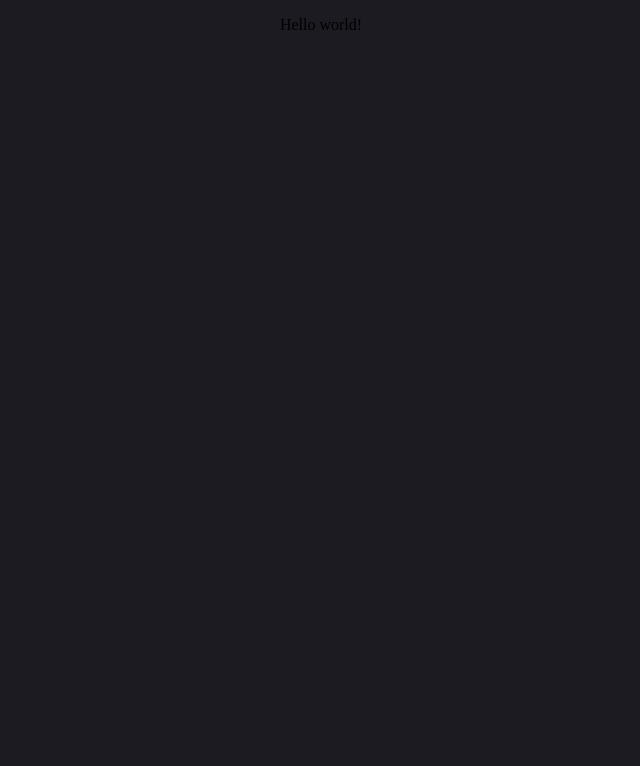
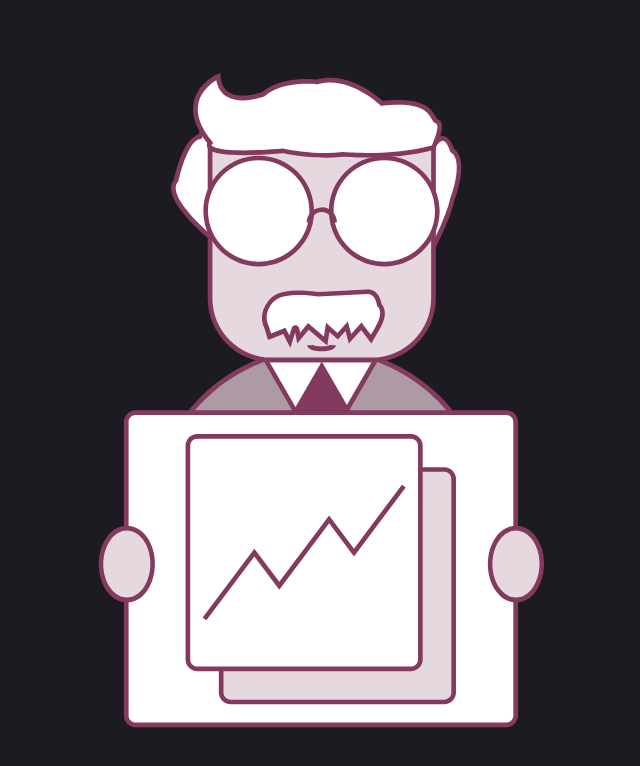
Before and after one commit to evgenevKostyaP/java_scr, a plain HTML site: page index.html in a window 1280 px wide. Shown: the whole page, without its empty margins (319-959 px from the left). Drawn offline with Linux system fonts and the light colour scheme.

Commit message:
First work with git

```diff
--- a/index.html
+++ b/index.html
@@ -7,6 +7,6 @@
     <script src="./app.js"></script>
 </head>
 <body style="background-color: #1c1b21; text-align: center; ">
-    <p>Hello world!</p>
+    <img src="./fund-svgrepo-com.svg" alt="">
 </body>
 </html>
```
Also changed, not shown: fund-svgrepo-com.svg (added).
